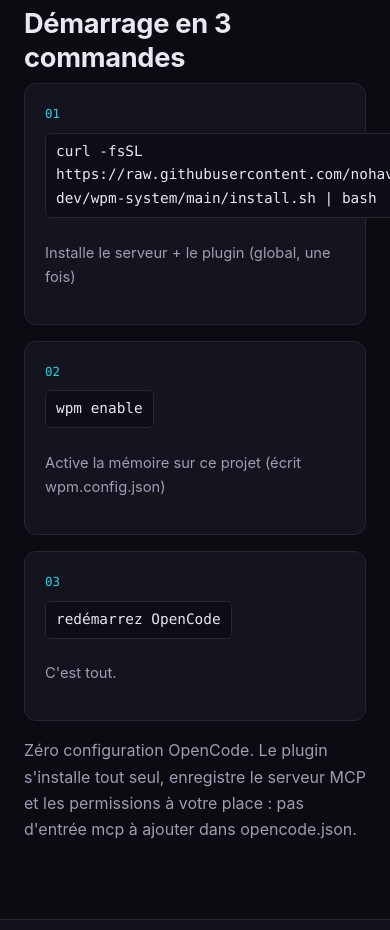
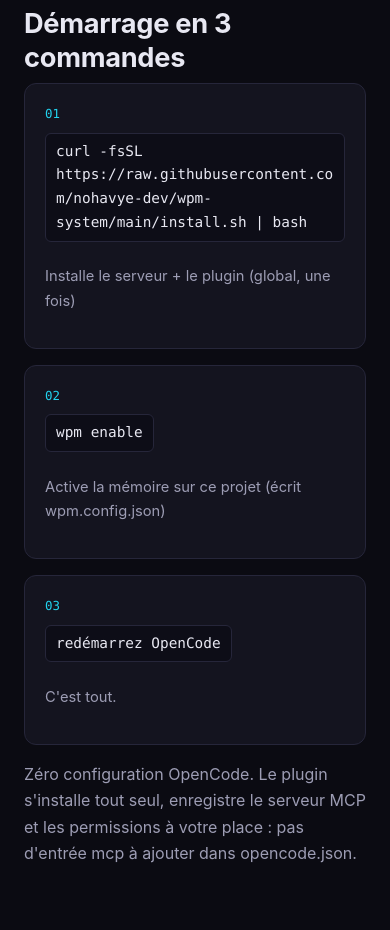
Before and after one commit to nohavye-dev/wpm-site, a React (Vite) app: page /wpm-site/fr/ in a window 390 px wide. Shown: the part 4880-5810 px from the top of the page. Built offline with nearby package versions, Linux system fonts and the light colour scheme.

Commit message:
fix: mobile overflow on step commands and table mono-cells

```diff
--- a/src/index.css
+++ b/src/index.css
@@ -675,6 +675,9 @@ code {
   border-radius: 6px;
   padding: 6px 10px;
   display: inline-block;
+  max-width: 100%;
+  overflow-wrap: break-word;
+  word-break: break-word;
   margin-bottom: 8px;
 }
 
@@ -1187,6 +1190,7 @@ code {
     padding: 5px 0;
     border: none;
     text-align: left;
+    min-width: 0;
   }
 
   .table-wrap td::before,
```
